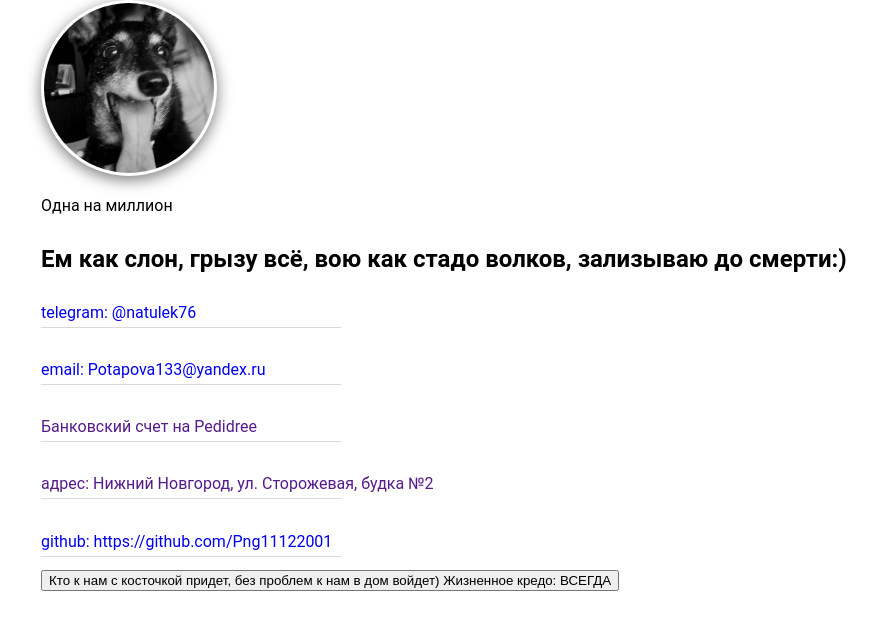
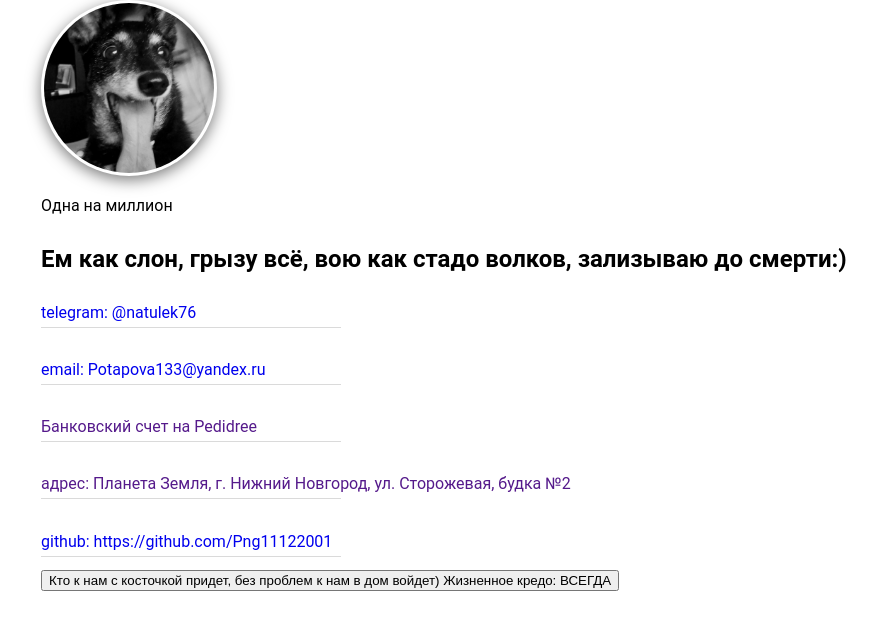
Before and after one commit to German-D/cv_test, a plain HTML site: page index.html in a window 1280 px wide. Shown: the part 81-710 px from the top of the page, without its empty margins (79-956 px from the left). Drawn offline with Linux system fonts and the light colour scheme.

Commit message:
Version-02 комит1

```diff
--- a/index.html
+++ b/index.html
@@ -25,7 +25,7 @@
 				<br>
 				<a href="">Банковский счет на Pedidree</a>
 				<br>
-				<a href="">адрес: Нижний Новгород, ул. Сторожевая, будка №2</a>
+				<a href="">адрес: Планета Земля, г. Нижний Новгород, ул. Сторожевая, будка №2</a>
 				<br>
 				<a href="https://github.com/Png11122001">github: https://github.com/Png11122001</a>
 			</div>
```
